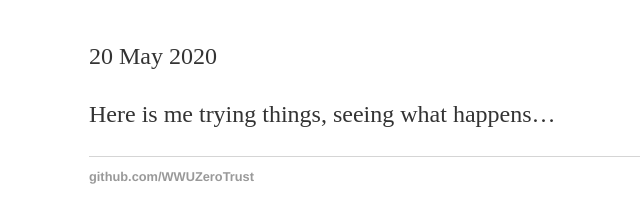
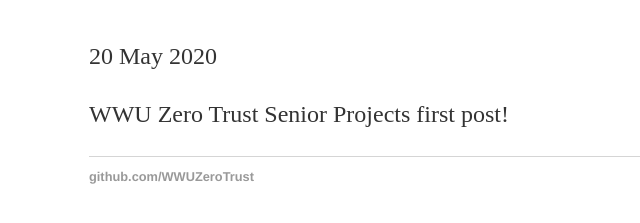
Before and after one commit to WWUZeroTrust/WWUZeroTrust.github.io, a Jekyll site: the page built from _posts/2020-05-20-zero-trust-site-launched.md, in a window 1280 px wide. Shown: the part 157-380 px from the top of the page, without its empty margins (103-743 px from the left). Built offline with Jekyll 4.4.1, drawn with Linux system fonts in a browser that asks for light colours.

Commit message:
Update 2020-05-20-zero-trust-site-launched.md

```diff
--- a/_posts/2020-05-20-zero-trust-site-launched.md
+++ b/_posts/2020-05-20-zero-trust-site-launched.md
@@ -4,4 +4,4 @@ title: "Zero Trust Network"
 date: 2020-05-20
 ---
 
-Here is me trying things, seeing what happens...
+WWU Zero Trust Senior Projects first post!
```
